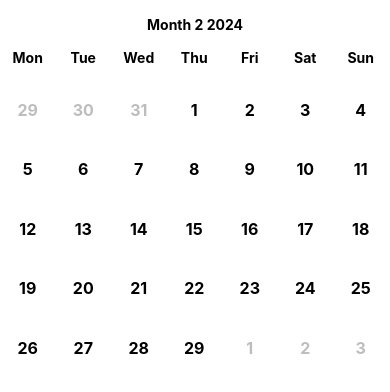
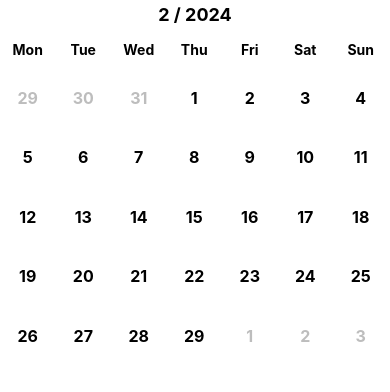
Before and after one commit to sangyuo/react-native-components, a React Native app: screen / in a window 390 px wide. Shown: the top 392 px of the page. Built offline with nearby package versions, Linux system fonts and the light colour scheme.

Commit message:
feat: Custom styles calendar

```diff
--- a/App.tsx
+++ b/App.tsx
@@ -2,6 +2,7 @@ import React from 'react';
 import {SafeAreaView} from 'react-native';
 import {CalendarBox} from './src/atomic/organisms/CalendarBox';
 import {formatDate} from './src/utils/date.util';
+import {TextBox} from './src';
 
 function App(): React.JSX.Element {
   const [value, setValue] = React.useState(formatDate('2024-02-02'));
@@ -21,8 +22,11 @@ function App(): React.JSX.Element {
   return (
     <SafeAreaView style={{flex: 1, backgroundColor: 'white'}}>
       <CalendarBox
+        monthType="long"
+        firstDay={1}
         initDate={value}
         selectedDates={selectedDates}
+        months={[1, 2, 3, 4, 5, 6, 7, 8, 9, 10, 11, 12]}
         onChangeDate={({dateString}) => {
           setSelectedDates({[dateString]: {}});
         }}
--- a/src/atomic/organisms/CalendarBox.tsx
+++ b/src/atomic/organisms/CalendarBox.tsx
@@ -6,7 +6,7 @@ import React, {
   useRef,
   useState,
 } from 'react';
-import {Box, ButtonBox, TextBox} from '../atoms';
+import {ArrowLeft, ArrowRight, Box, ButtonBox, TextBox} from '../atoms';
 import {ScrollView} from 'react-native';
 import {getDaysOfYear} from '../../utils/date.util';
 import {
@@ -16,6 +16,8 @@ import {
   SelectedDateType,
 } from '../../model';
 import {CalendarItemBox} from '../molecules';
+import {classNames} from '../../utils';
+import {CALENDAR} from '../../config/Calendar';
 
 interface Props {
   format?: DateFormatType;
@@ -26,6 +28,12 @@ interface Props {
   hideExtraDays?: boolean;
   disablePressExtraDays?: boolean;
   enableSpecialStyleExtraDays?: boolean;
+  classBox?: string;
+  classBoxArrowLeft?: string;
+  classBoxArrowRight?: string;
+  colorArrowLeft?: string;
+  colorArrowRight?: string;
+  classBoxHeader?: string;
   classToday?: string;
   classTextToday?: string;
   classSelected?: string;
@@ -34,13 +42,30 @@ interface Props {
   classTextDay?: string;
   classExtraDay?: string;
   classTextExtraDay?: string;
+  classTextWeek?: string;
+  classWeek?: string;
+  classTextMonth?: string;
+  classTextYear?: string;
   horizontal?: boolean;
+  enableScroll?: boolean;
+  widthArrow?: number;
+  months?: Array<string | number>;
+  weeks?: Array<string | number>;
+  weekType?: 'short' | 'long';
+  monthType?: 'default' | 'short' | 'long';
+  rowGap?: number;
+  minYear?: number;
+  maxYear?: number;
+  enableControl?: boolean;
+  firstDay?: number;
+  renderMonth?: (params: {year: number; month: number}) => ReactNode;
   onChangeDate?: (date: {
     year: number;
     month: number;
     day: number;
     dateString: string;
   }) => void;
+  renderHeader?: (params: MonthOfYearType) => ReactNode;
   renderDateItem?: (params: {
     date: DayItemType;
     dot?: boolean;
@@ -60,16 +85,35 @@ export const CalendarBox = ({
   disablePressExtraDays = true,
   enableSpecialStyleExtraDays,
   horizontal = true,
+  enableScroll = true,
+  weekType = 'short',
+  monthType = 'default',
+  weeks,
+  months,
+  classBox,
+  rowGap = 3,
+  colorArrowLeft = '#000',
+  colorArrowRight = '#000',
+  minYear = 2000,
+  maxYear = 2100,
+  enableControl = false,
+  firstDay = 0,
   onChangeDate,
+  renderMonth,
+  renderHeader,
   ...rest
 }: Props) => {
   const refMonth = useRef<ScrollView>(null);
   const [currentIndex, setCurrentIndex] = useState<number>(0);
   const [offsetWidth, setOffsetWidth] = useState(width);
   const [scrollEnabled, setScrollEnabled] = useState(true);
-  const [months, setMonths] = useState<MonthOfYearType[]>([]);
+  const [monthsData, setMonths] = useState<MonthOfYearType[]>([]);
   const firstRender = useRef(true);
   const refMonthUpdate = useRef<NodeJS.Timeout>();
+  const weekData = useMemo(() => {
+    const days = weeks ? weeks : CALENDAR.week[weekType];
+    return [...days.slice(firstDay), ...days.slice(0, firstDay)];
+  }, [weeks, weekType, firstDay]);
 
   const widthDay: number = useMemo(() => {
     if (offsetWidth > 0) {
@@ -82,20 +126,20 @@ export const CalendarBox = ({
     const initMonths = () => {
       const targetDate = initDate ? new Date(initDate) : new Date();
       const year = targetDate.getFullYear();
-      const currentMonth = getDaysOfYear(year, format);
-      const preMonth = getDaysOfYear(year - 1, format);
-      const nextMonth = getDaysOfYear(year + 1, format);
+      const currentMonth = getDaysOfYear(year, format, firstDay);
+      const preMonth = getDaysOfYear(year - 1, format, firstDay);
+      const nextMonth = getDaysOfYear(year + 1, format, firstDay);
       const monthIndex = targetDate.getMonth();
       setMonths([...preMonth, ...currentMonth, ...nextMonth]);
       setCurrentIndex(12 + monthIndex);
     };
     initMonths();
-  }, [format, initDate]);
+  }, [format, initDate, firstDay]);
 
   useEffect(() => {
     if (
       firstRender.current &&
-      months.length > 0 &&
+      monthsData.length > 0 &&
       offsetWidth > 0 &&
       currentIndex >= 0
     ) {
@@ -104,17 +148,17 @@ export const CalendarBox = ({
       }, 250);
       firstRender.current = false;
     }
-  }, [offsetWidth, months, currentIndex]);
+  }, [offsetWidth, monthsData, currentIndex]);
 
   const getMoreMonth = (type: 'prev' | 'next' = 'next', index = 0) => {
-    const currentMonth = months[index];
+    const currentMonth = monthsData[index];
     if (type === 'next') {
-      const perMonths = getDaysOfYear(currentMonth.year + 1);
-      setMonths([...months, ...perMonths]);
+      const perMonths = getDaysOfYear(currentMonth.year + 1, format, firstDay);
+      setMonths([...monthsData, ...perMonths]);
       return;
     }
-    const perMonths = getDaysOfYear(currentMonth.year - 1);
-    setMonths([...perMonths, ...months]);
+    const perMonths = getDaysOfYear(currentMonth.year - 1, format, firstDay);
+    setMonths([...perMonths, ...monthsData]);
   };
 
   const scrollToIndex = (index: number) => {
@@ -128,31 +172,104 @@ export const CalendarBox = ({
     }, 0);
   };
 
-  const currentMonth = useMemo(() => months?.[currentIndex], [currentIndex]);
+  const controlMonth = (type: 'next' | 'prev') => {
+    if (refMonth.current) {
+      const nextIndex =
+        type === 'next'
+          ? Math.min(currentIndex + 1, monthsData.length - 1)
+          : Math.max(currentIndex - 1, 0);
+      scrollToIndex(nextIndex);
+    }
+  };
+
+  const currentMonth = useMemo(
+    () => monthsData?.[currentIndex],
+    [currentIndex],
+  );
 
   const renderWeek = useCallback(() => {
-    return ['Mon', 'Tue', 'Wed', 'Thu', 'Fri', 'Sat', 'Sun'].map(item => (
+    return weekData.map(item => (
       <Box
         key={`week-${item}`}
+        className={rest?.classWeek}
         style={{
           width: widthDay,
         }}>
-        <TextBox className="text-center font-bold" key={`week-${item}`}>
+        <TextBox
+          className={classNames('text-center font-bold', rest?.classTextWeek)}
+          key={`week-${item}`}>
           {item}
         </TextBox>
       </Box>
     ));
-  }, [widthDay]);
+  }, [widthDay, rest?.classTextWeek, rest?.classWeek, weekData]);
 
-  const renderMonth = useCallback(
-    () => (
-      <ButtonBox className="row self-center mt-4">
-        <TextBox className="text-center text-black font-bold">
-          {`Month ${currentMonth?.month} ${currentMonth?.year}`}
-        </TextBox>
-      </ButtonBox>
-    ),
-    [offsetWidth, currentMonth],
+  const renderMonthItem = useCallback(
+    () =>
+      renderHeader ? (
+        renderHeader(currentMonth)
+      ) : (
+        <Box
+          className={classNames(
+            'row-center w-full justify-center py-1',
+            rest?.classBoxHeader,
+          )}>
+          {enableControl && (
+            <ButtonBox
+              onPress={() => controlMonth('prev')}
+              className={classNames('absolute left-4', rest.classBoxArrowLeft)}>
+              <ArrowLeft width={16} fill={colorArrowLeft} />
+            </ButtonBox>
+          )}
+          <ButtonBox>
+            {renderMonth ? (
+              renderMonth({
+                year: currentMonth?.year,
+                month: currentMonth?.month,
+              })
+            ) : (
+              <TextBox
+                className={classNames(
+                  'text-center text-black font-bold text-lg',
+                  rest.classTextMonth,
+                )}>
+                {months
+                  ? months[currentMonth?.month - 1]
+                  : monthType === 'default'
+                  ? currentMonth?.month
+                  : CALENDAR.month[monthType][currentMonth?.month - 1]}{' '}
+                /{' '}
+                <TextBox className={rest.classTextYear}>
+                  {currentMonth?.year}
+                </TextBox>
+              </TextBox>
+            )}
+          </ButtonBox>
+          {enableControl && (
+            <ButtonBox
+              onPress={() => controlMonth('next')}
+              className={classNames(
+                'absolute right-4',
+                rest.classBoxArrowRight,
+              )}>
+              <ArrowRight width={16} fill={colorArrowRight} />
+            </ButtonBox>
+          )}
+        </Box>
+      ),
+    [
+      months,
+      offsetWidth,
+      currentMonth,
+      rest?.classTextYear,
+      rest?.classTextMonth,
+      rest?.classBoxHeader,
+      rest?.classBoxArrowRight,
+      rest?.classBoxArrowLeft,
+      colorArrowRight,
+      colorArrowLeft,
+      monthType,
+    ],
   );
 
   const renderDate = useCallback(
@@ -193,16 +310,18 @@ export const CalendarBox = ({
           setOffsetWidth(Number(nativeEvent.layout.width.toFixed(1)));
         }
       }}
-      className="w-full gap-4"
+      className={classNames(`w-full gap-${rowGap}`, classBox)}
       style={{width: offsetWidth || undefined, height}}>
-      {months.length > 0 && (
+      {monthsData.length > 0 && (
         <>
-          {renderMonth()}
+          {renderMonthItem()}
           <Box className="row flex-wrap">{renderWeek()}</Box>
           <ScrollView
             ref={refMonth}
-            scrollEnabled={scrollEnabled}
+            scrollEnabled={scrollEnabled && enableScroll}
             scrollEventThrottle={15}
+            showsHorizontalScrollIndicator={false}
+            showsVerticalScrollIndicator={false}
             onScroll={({nativeEvent}) => {
               if (!firstRender.current) {
                 const index = Math.round(
@@ -213,7 +332,7 @@ export const CalendarBox = ({
                 }
                 refMonthUpdate.current = setTimeout(() => {
                   if (index !== currentIndex) {
-                    if (index < 12 && months.length > 0) {
+                    if (index < 12 && monthsData.length > 0) {
                       setScrollEnabled(false);
                       setTimeout(() => {
                         getMoreMonth('prev', index);
@@ -221,19 +340,19 @@ export const CalendarBox = ({
                         setCurrentIndex(index + 12);
                         setScrollEnabled(true);
                       }, 120);
-                    } else if (months.length - index < 12) {
+                    } else if (monthsData.length - index < 12) {
                       getMoreMonth('next', index);
                       setCurrentIndex(index);
                     } else {
                       setCurrentIndex(index);
                     }
                   }
-                }, 25);
+                }, 0);
               }
             }}
             horizontal={horizontal}
             pagingEnabled>
-            {months.map((item, index) => {
+            {monthsData.map((item, index) => {
               if (index > currentIndex + 2 || index < currentIndex - 1) {
                 return (
                   <Box
--- /dev/null
+++ b/src/config/Calendar.ts
@@ -0,0 +1,51 @@
+const WEEKS_SHORT = ['Sun', 'Mon', 'Tue', 'Wed', 'Thu', 'Fri', 'Sat'];
+const MONTHS_SHORT = [
+  'Jan',
+  'Feb',
+  'Mar',
+  'Apr',
+  'May',
+  'Jun',
+  'Jul',
+  'Aug',
+  'Sep',
+  'Oct',
+  'Nov',
+  'Dec',
+];
+
+const MONTHS_LONG = [
+  'January',
+  'February',
+  'March',
+  'April',
+  'May',
+  'June',
+  'July',
+  'August',
+  'September',
+  'October',
+  'November',
+  'December',
+];
+
+const WEEKS_LONG = [
+  'Sunday',
+  'Monday',
+  'Tuesday',
+  'Wednesday',
+  'Thursday',
+  'Friday',
+  'Saturday',
+];
+
+export const CALENDAR = {
+  week: {
+    short: WEEKS_SHORT,
+    long: WEEKS_LONG,
+  },
+  month: {
+    short: MONTHS_SHORT,
+    long: MONTHS_LONG,
+  },
+};
--- a/src/utils/date.util.ts
+++ b/src/utils/date.util.ts
@@ -11,23 +11,28 @@ interface Result {
 export const getDaysOfYear = (
   year: number,
   format: DateFormatType = 'YYYY-MM-DD',
+  firstDay: number = 0,
 ): Result[] => {
   const months = Array.from({length: 12});
   return months.map((_, index) => {
-    return getDaysOfMonth(index + 1, year, format);
+    return getDaysOfMonth(index + 1, year, format, firstDay);
   });
 };
+
+// Adjust day indices based on the chosen `firstDay`
+const adjustDay = (day: number, firstDay: number) => (day - firstDay + 7) % 7;
 
 export const getDaysOfMonth = (
   month: number,
   year: number,
   format: DateFormatType = 'YYYY-MM-DD',
+  firstDay: number = 0,
 ): Result => {
   const startDayOfWeek = new Date(`${year}-${month}-01`).getDay();
   const monthDay = new Date(year, month, 0);
   const dayEndStartWeek = monthDay.getDay() === 6 ? 0 : monthDay.getDay() + 1;
-  const dayNo = startDayOfWeek === 0 ? 6 : startDayOfWeek - 1;
-  const dayEndNo = dayEndStartWeek === 0 ? 6 : dayEndStartWeek - 1;
+  const dayNo = adjustDay(startDayOfWeek, firstDay);
+  const dayEndNo = adjustDay(dayEndStartWeek, firstDay);
 
   let monthBefore = month - 1;
   let yearBefore = year;
```
